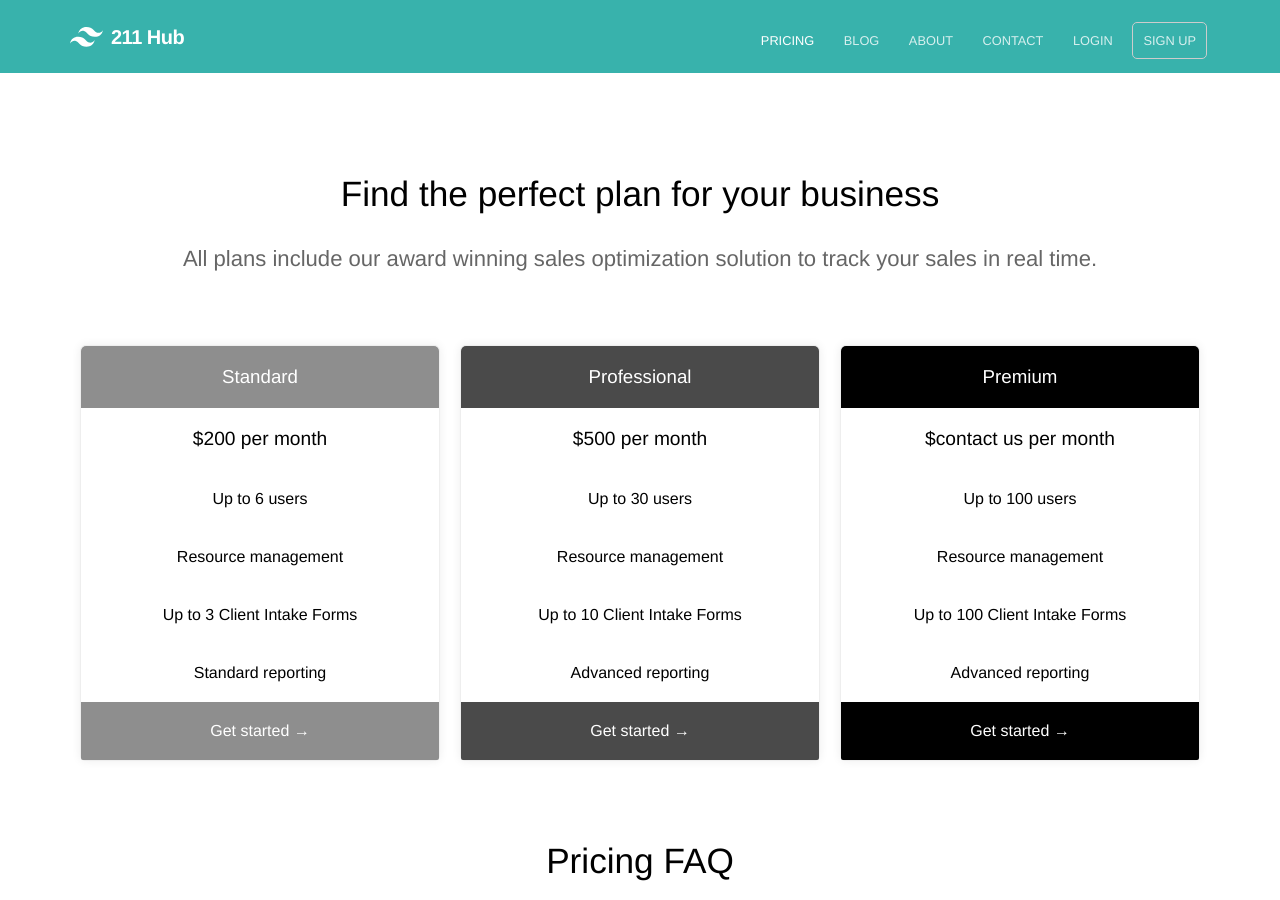
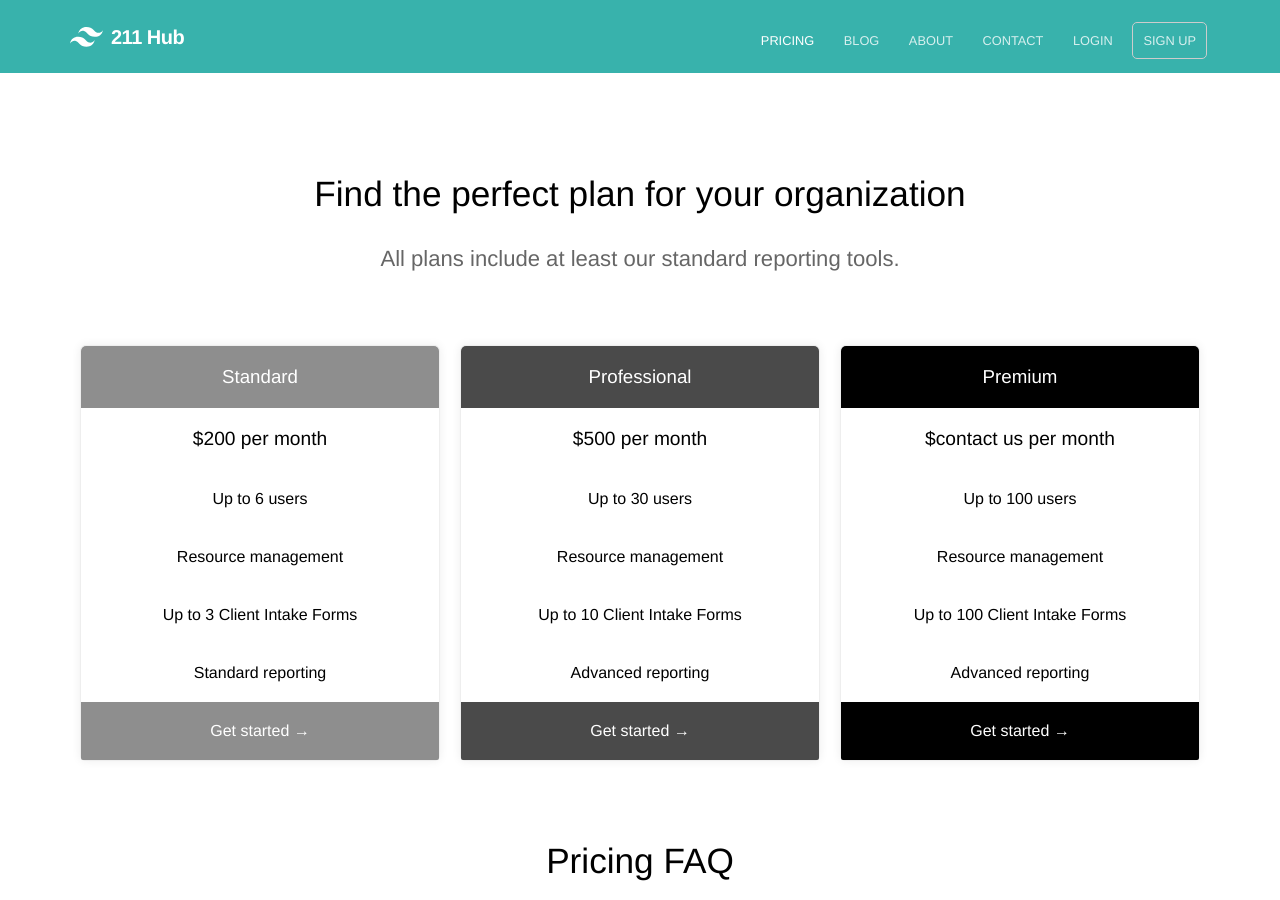
Before and after one commit to Ryanb58/211hub, a Jekyll site: the page built from pricing.html, in a window 1280 px wide and 900 px high. Built offline with Jekyll 4.4.1, drawn with Linux system fonts in a browser that asks for light colours.

Commit message:
more updates.

```diff
--- a/pricing.html
+++ b/pricing.html
@@ -1,7 +1,7 @@
 ---
 title: Pricing
-heading: Find the perfect plan for your business
-description: All plans include our award winning sales optimization solution to track your sales in real time.
+heading: Find the perfect plan for your organization
+description: All plans include at least our standard reporting tools.
 pricing_table:
   - name: Standard
     color: "#8e8e8e"
```
